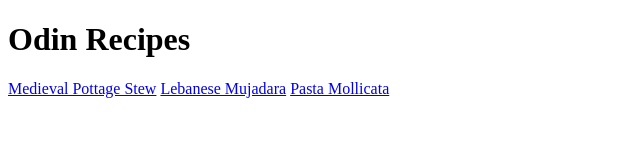
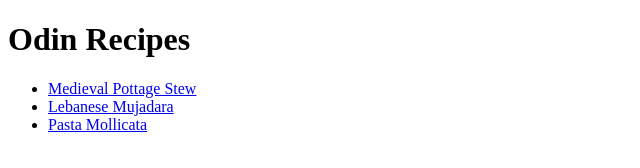
Before and after one commit to Cicindis/odin_recipes, a plain HTML site: page index.html in a window 1280 px wide. Shown: the whole page, without its empty margins (0-640 px from the left). Drawn offline with Linux system fonts and the light colour scheme.

Commit message:
Put links to recipes in separate lines

```diff
--- a/index.html
+++ b/index.html
@@ -7,8 +7,10 @@
 </head>
 <body>
  <h1>Odin Recipes</h1>
- <a href="./recipes/pottage.html">Medieval Pottage Stew</a>
- <a href="./recipes/mujaddara.html">Lebanese Mujadara</a>
- <a href="./recipes/pasta-mollicata.html">Pasta Mollicata</a>
+ <ul>
+   <li><a href="./recipes/pottage.html">Medieval Pottage Stew</a></li>
+   <li><a href="./recipes/mujaddara.html">Lebanese Mujadara</a></li>
+   <li><a href="./recipes/pasta-mollicata.html">Pasta Mollicata</a></li>
+</ul>
 </body>
 </html>
```
